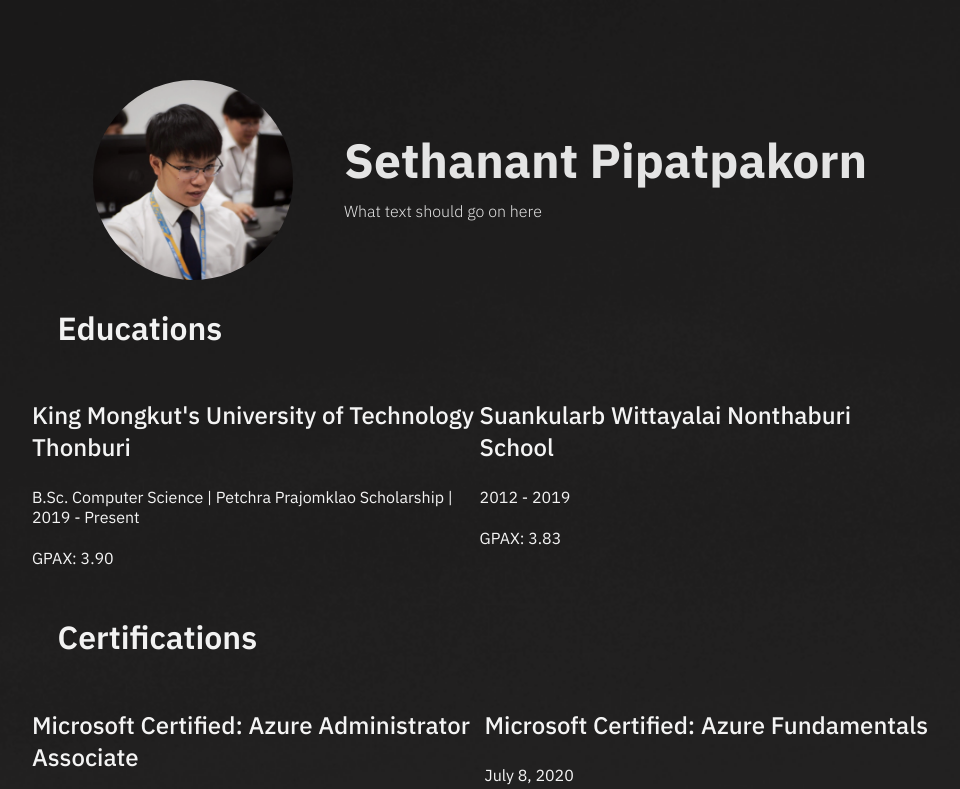
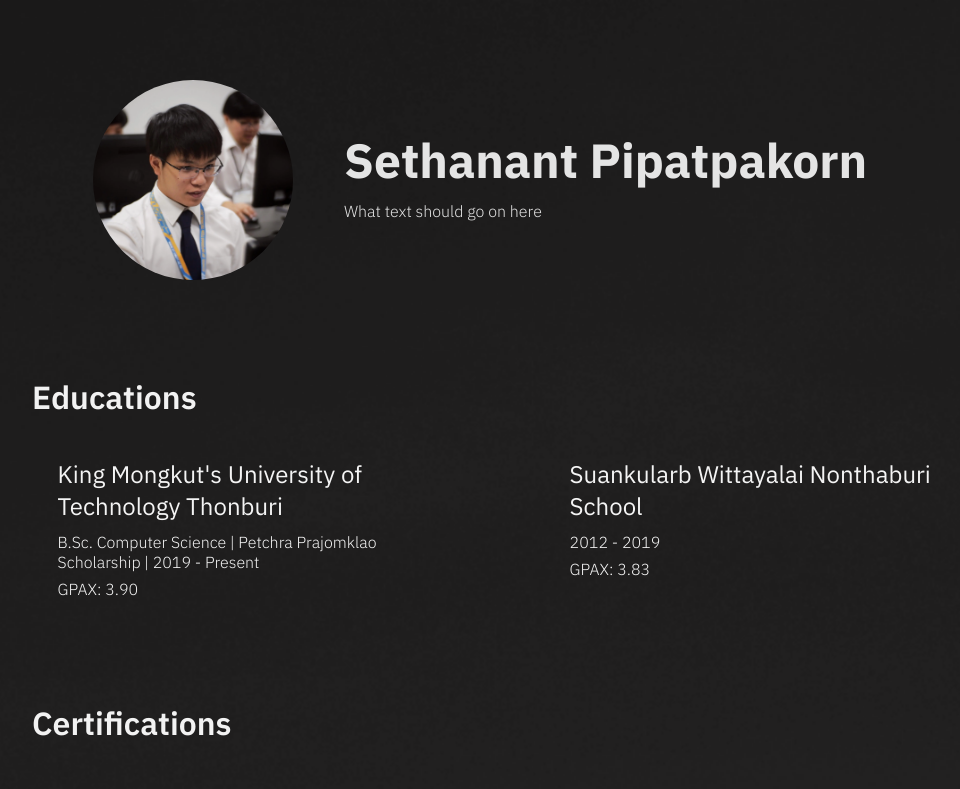
Before and after one commit to thetkpark/sethanantp-dot-com, a Next.js app: page /about in a window 1280 px wide. Shown: the top 789 px of the page, without its empty margins (160-1120 px from the left). Built offline with nearby package versions, Linux system fonts and the light colour scheme.

Commit message:
ADD even more style

```diff
--- a/pages/_document.js
+++ b/pages/_document.js
@@ -15,7 +15,7 @@
           <link rel="preconnect" href="https://fonts.googleapis.com" />
           <link rel="preconnect" href="https://fonts.gstatic.com" crossOrigin="true" />
           <link
-            href="https://fonts.googleapis.com/css2?family=IBM+Plex+Sans:wght@200;300;400;500;600;700&display=swap"
+            href="https://fonts.googleapis.com/css2?family=IBM+Plex+Sans:wght@300;400;500;600;700&display=swap"
             rel="stylesheet"
           />
         </Head>
--- a/styles/AboutItem.module.css
+++ b/styles/AboutItem.module.css
@@ -1,13 +1,15 @@
 .container h3 {
     font-size: 1.5rem;
-    font-weight: 500;
+    font-weight: 400;
     color: #f4f4f4;
-
+    margin-top: 40px;
+    margin-bottom: 10px;
 }
 
 .container h4 {
     font-size: 1.0rem;
-    font-weight: 400;
+    font-weight: 300;
     color: #f4f4f4;
-
+    margin-bottom: 7px;
+    margin-top: 0px;
 }
--- a/styles/AboutSection.module.css
+++ b/styles/AboutSection.module.css
@@ -1,13 +1,19 @@
+.container {
+    margin-left: 2vw;
+}
+
 .gridContainer {
     display: grid;
-    grid-template-columns: auto auto;
-    justify-content: space-around;
+    grid-template-columns: 30vw 30vw;
+    justify-content: space-between;
     width: 70vw;
+    margin-left: 2vw;
 }
 
 .headerText {
     font-size: 2rem;
     font-weight: 600;
     color: #f2f2f2;
-    margin-left: 2vw;
+    margin-bottom: 0;
+    margin-top: 3em;
 }
```
